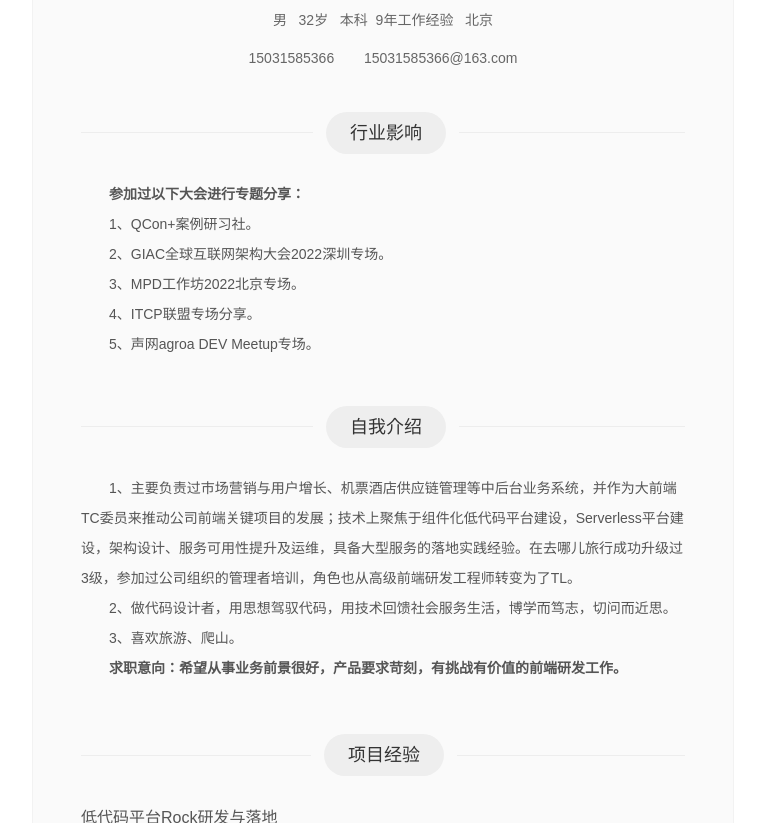
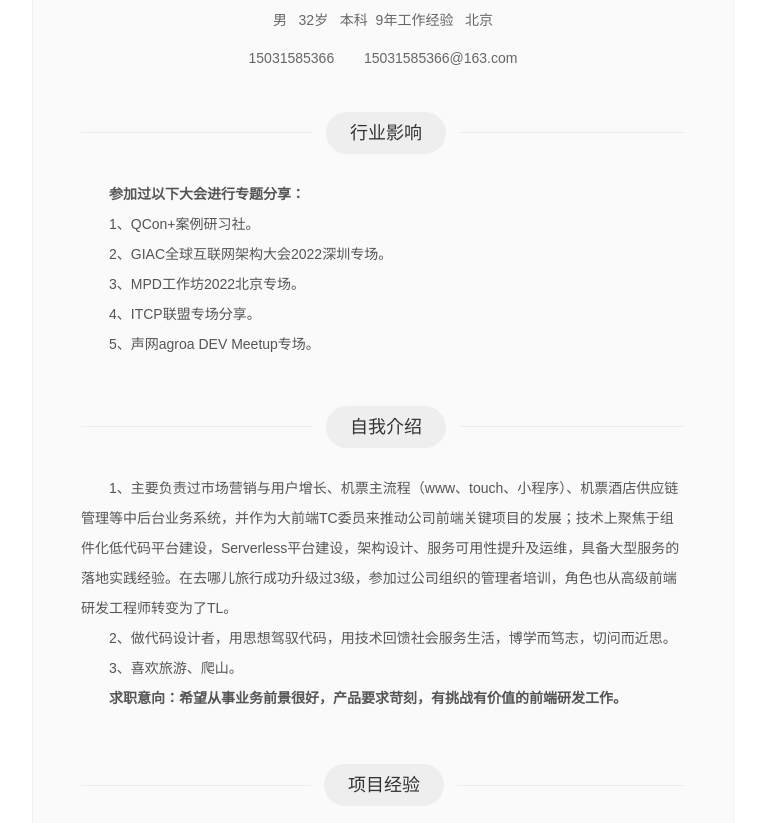
Before and after one commit to HappyCoder01/resume, a plain HTML site: page index.html in a window 1280 px wide. Shown: the part 278-1101 px from the top of the page, without its empty margins (257-1023 px from the left). Drawn offline with Linux system fonts and the light colour scheme.

Commit message:
Update index.html

```diff
--- a/index.html
+++ b/index.html
@@ -463,7 +463,7 @@ content:"...";
 								</div>
 							</div>
 							<div class="mr_moudle_content olpf">
-								<p>1、主要负责过市场营销与用户增长、机票酒店供应链管理等中后台业务系统，并作为大前端TC委员来推动公司前端关键项目的发展；技术上聚焦于组件化低代码平台建设，Serverless平台建设，架构设计、服务可用性提升及运维，具备大型服务的落地实践经验。在去哪儿旅行成功升级过3级，参加过公司组织的管理者培训，角色也从高级前端研发工程师转变为了TL。</p>
+								<p>1、主要负责过市场营销与用户增长、机票主流程（www、touch、小程序）、机票酒店供应链管理等中后台业务系统，并作为大前端TC委员来推动公司前端关键项目的发展；技术上聚焦于组件化低代码平台建设，Serverless平台建设，架构设计、服务可用性提升及运维，具备大型服务的落地实践经验。在去哪儿旅行成功升级过3级，参加过公司组织的管理者培训，角色也从高级前端研发工程师转变为了TL。</p>
 								<p>2、做代码设计者，用思想驾驭代码，用技术回馈社会服务生活，博学而笃志，切问而近思。</p>
 								<p>3、喜欢旅游、爬山。</p>
 								<p class="bold">求职意向：希望从事业务前景很好，产品要求苛刻，有挑战有价值的前端研发工作。</p>
```
